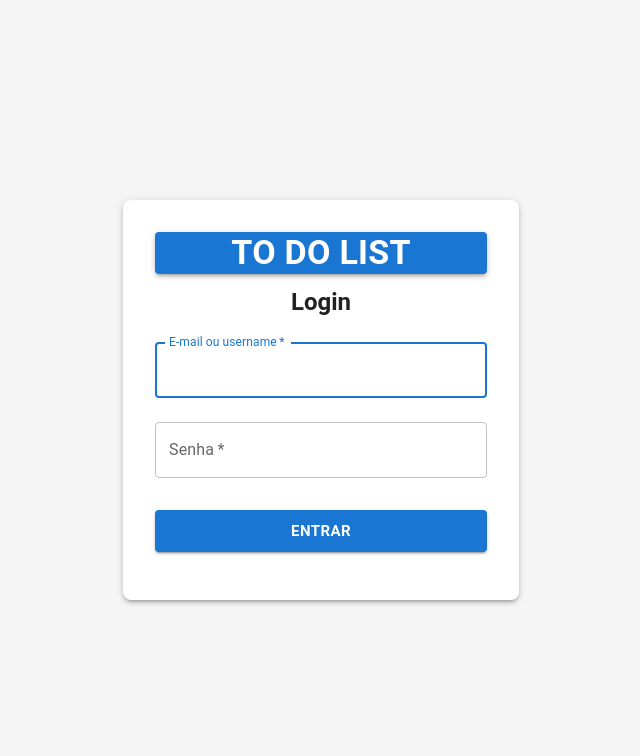
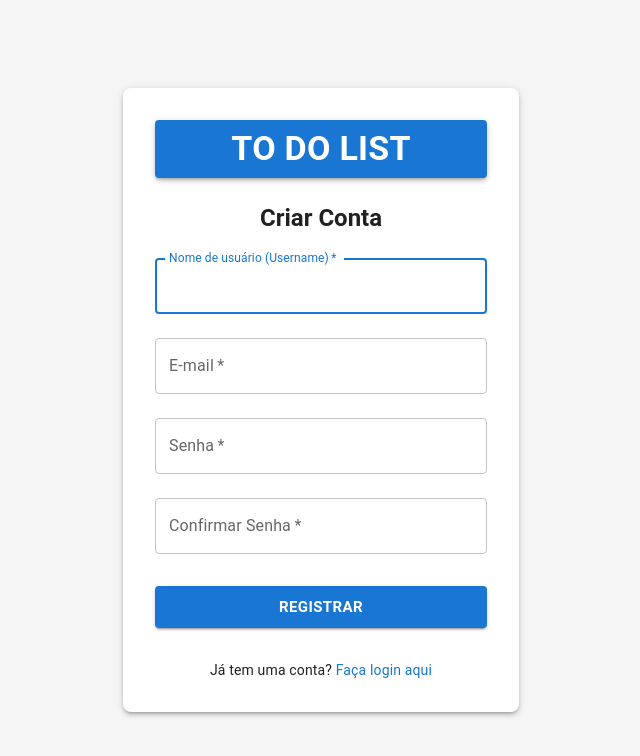
Before and after one commit to Felipems999/To-Do-List-App, a React app in the folder frontend/: page /register in a window 1280 px wide. Before the commit this address led to /login. Shown: the top 756 px of the page, without its empty margins (319-959 px from the left). Built offline with nearby package versions, Linux system fonts and the light colour scheme; the HTML template or start-up script is replaced by a standard one.

Commit message:
feat: :sparkles: Implementando formulário e página de registro de usuários

```diff
--- a/frontend/src/App.tsx
+++ b/frontend/src/App.tsx
@@ -3,6 +3,7 @@ import { AuthProvider, useAuth } from "./contexts/authContext";
 import { Login } from "./pages/login";
 import HomePage from "./pages/home";
 import { CssBaseline } from "@mui/material";
+import { Register } from "./pages/register";
 
 function PrivateRoute({ children }: { children: React.ReactNode }) {
     const { user, loading } = useAuth();
@@ -18,6 +19,7 @@ function App() {
                 <CssBaseline />
                 <Routes>
                     <Route path="/login" element={<Login />} />
+                    <Route path="/register" element={<Register />} />
                     <Route
                         path="/home"
                         element={
--- a/frontend/src/components/headerMenu.tsx
+++ b/frontend/src/components/headerMenu.tsx
@@ -2,7 +2,7 @@ import { useAuth } from "../contexts/authContext";
 import { AppBar, Box, Button, Link, Toolbar, Typography } from "@mui/material";
 
 const HeaderMenu = () => {
-    const { logout } = useAuth();
+    const { user, logout } = useAuth();
 
     return (
         <AppBar position="sticky">
@@ -16,6 +16,9 @@ const HeaderMenu = () => {
                 >
                     {<Typography variant="h6">TO DO LIST</Typography>}
                 </Link>
+                <Typography variant="h4">
+                    To-do list de {user?.username}
+                </Typography>
                 <Box sx={{ display: "flex", alignItems: "center", gap: 2 }}>
                     <Button color="inherit" onClick={logout}>
                         Sair
--- a/frontend/src/components/loginForm.tsx
+++ b/frontend/src/components/loginForm.tsx
@@ -8,6 +8,7 @@ import {
     Typography,
     Paper,
     Alert,
+    Link,
 } from "@mui/material";
 
 const LoginForm = () => {
@@ -68,7 +69,7 @@ const LoginForm = () => {
                     margin="normal"
                     required
                     fullWidth
-                    label="E-mail ou username"
+                    label="E-mail"
                     type="email"
                     value={email}
                     onChange={(e) => setEmail(e.target.value)}
@@ -106,6 +107,9 @@ const LoginForm = () => {
                 >
                     Entrar
                 </Button>
+                <Link href="/register" underline="always" color="inherit">
+                    {<Typography>Realizar cadastro!</Typography>}
+                </Link>
             </Box>
         </Paper>
     );
--- /dev/null
+++ b/frontend/src/components/registerForm.tsx
@@ -0,0 +1,187 @@
+import { useState } from "react";
+import { useNavigate, Link as RouterLink } from "react-router-dom";
+import {
+    Box,
+    TextField,
+    Button,
+    Typography,
+    Paper,
+    Alert,
+    Link,
+} from "@mui/material";
+import serviceAPI from "../services/mainService";
+
+const RegisterForm = () => {
+    const [username, setUsername] = useState("");
+    const [email, setEmail] = useState("");
+    const [password, setPassword] = useState("");
+    const [confirmPassword, setConfirmPassword] = useState("");
+
+    const [error, setError] = useState("");
+    const [success, setSuccess] = useState(false);
+
+    const navigate = useNavigate();
+
+    const handleSubmit = async (e: React.SubmitEvent<HTMLFormElement>) => {
+        e.preventDefault();
+        setError("");
+        setSuccess(false);
+
+        if (password !== confirmPassword) {
+            setError("As senhas não coincidem.");
+            return;
+        }
+
+        try {
+            await serviceAPI.post("/users/register/", {
+                username,
+                email,
+                password,
+            });
+
+            setSuccess(true);
+
+            setTimeout(() => {
+                navigate("/login");
+            }, 2000);
+        } catch (err: any) {
+            console.error("Erro no cadastro:", err);
+            const errorMessage =
+                err.response?.data?.username?.[0] ||
+                err.response?.data?.email?.[0] ||
+                "Erro ao criar conta. Verifique os dados e tente novamente.";
+            setError(errorMessage);
+        }
+    };
+
+    return (
+        <Paper
+            elevation={3}
+            sx={{ p: 4, width: "100%", maxWidth: 400, borderRadius: 2 }}
+        >
+            <Paper elevation={3} sx={{ bgcolor: "#1976d2", mb: 3 }}>
+                <Typography
+                    variant="h4"
+                    component="h1"
+                    align="center"
+                    gutterBottom
+                    fontWeight="bold"
+                    color="#ffffff"
+                    sx={{ py: 1 }}
+                >
+                    TO DO LIST
+                </Typography>
+            </Paper>
+
+            <Box component="form" onSubmit={handleSubmit} noValidate>
+                <Typography
+                    variant="h5"
+                    component="h2"
+                    align="center"
+                    gutterBottom
+                    fontWeight="bold"
+                >
+                    Criar Conta
+                </Typography>
+
+                {error && (
+                    <Alert severity="error" sx={{ mb: 2 }}>
+                        {error}
+                    </Alert>
+                )}
+                {success && (
+                    <Alert severity="success" sx={{ mb: 2 }}>
+                        Conta criada com sucesso! Redirecionando...
+                    </Alert>
+                )}
+
+                <TextField
+                    margin="normal"
+                    required
+                    fullWidth
+                    label="Nome de usuário (Username)"
+                    value={username}
+                    onChange={(e) => setUsername(e.target.value)}
+                    autoFocus
+                    sx={{
+                        "& input:-webkit-autofill": {
+                            WebkitBoxShadow: "0 0 0 100px white inset",
+                            WebkitTextFillColor: "#000",
+                        },
+                    }}
+                />
+                <TextField
+                    margin="normal"
+                    required
+                    fullWidth
+                    label="E-mail"
+                    type="email"
+                    value={email}
+                    onChange={(e) => setEmail(e.target.value)}
+                    sx={{
+                        "& input:-webkit-autofill": {
+                            WebkitBoxShadow: "0 0 0 100px white inset",
+                            WebkitTextFillColor: "#000",
+                        },
+                    }}
+                />
+                <TextField
+                    margin="normal"
+                    required
+                    fullWidth
+                    label="Senha"
+                    type="password"
+                    value={password}
+                    onChange={(e) => setPassword(e.target.value)}
+                    sx={{
+                        "& input:-webkit-autofill": {
+                            WebkitBoxShadow: "0 0 0 100px white inset",
+                            WebkitTextFillColor: "#000",
+                        },
+                    }}
+                />
+                <TextField
+                    margin="normal"
+                    required
+                    fullWidth
+                    label="Confirmar Senha"
+                    type="password"
+                    value={confirmPassword}
+                    onChange={(e) => setConfirmPassword(e.target.value)}
+                    sx={{
+                        "& input:-webkit-autofill": {
+                            WebkitBoxShadow: "0 0 0 100px white inset",
+                            WebkitTextFillColor: "#000",
+                        },
+                    }}
+                />
+
+                <Button
+                    type="submit"
+                    fullWidth
+                    variant="contained"
+                    size="large"
+                    disabled={success}
+                    sx={{ mt: 3, mb: 2, fontWeight: "bold" }}
+                >
+                    Registrar
+                </Button>
+
+                <Box sx={{ textAlign: "center", mt: 2 }}>
+                    <Typography variant="body2">
+                        Já tem uma conta?{" "}
+                        <Link
+                            component={RouterLink}
+                            to="/login"
+                            underline="hover"
+                        >
+                            Faça login aqui
+                        </Link>
+                    </Typography>
+                </Box>
+            </Box>
+        </Paper>
+    );
+};
+
+export default RegisterForm;
--- a/frontend/src/index.css
+++ b/frontend/src/index.css
@@ -58,10 +58,6 @@ button:focus-visible {
   outline: 4px auto -webkit-focus-ring-color;
 }
 
-input:hover {
-  color: #f9f9f9;
-}
-
 @media (prefers-color-scheme: light) {
   :root {
     color: #213547;
--- /dev/null
+++ b/frontend/src/pages/register.tsx
@@ -0,0 +1,21 @@
+import { Container, Box } from "@mui/material";
+import RegisterForm from "../components/registerForm";
+
+export function Register() {
+    return (
+        <Box
+            sx={{
+                minHeight: "100vh",
+                width: "100vw",
+                display: "flex",
+                alignItems: "center",
+                justifyContent: "center",
+                bgcolor: "#f5f5f5",
+            }}
+        >
+            <Container maxWidth="xs">
+                <RegisterForm />
+            </Container>
+        </Box>
+    );
+}
```
